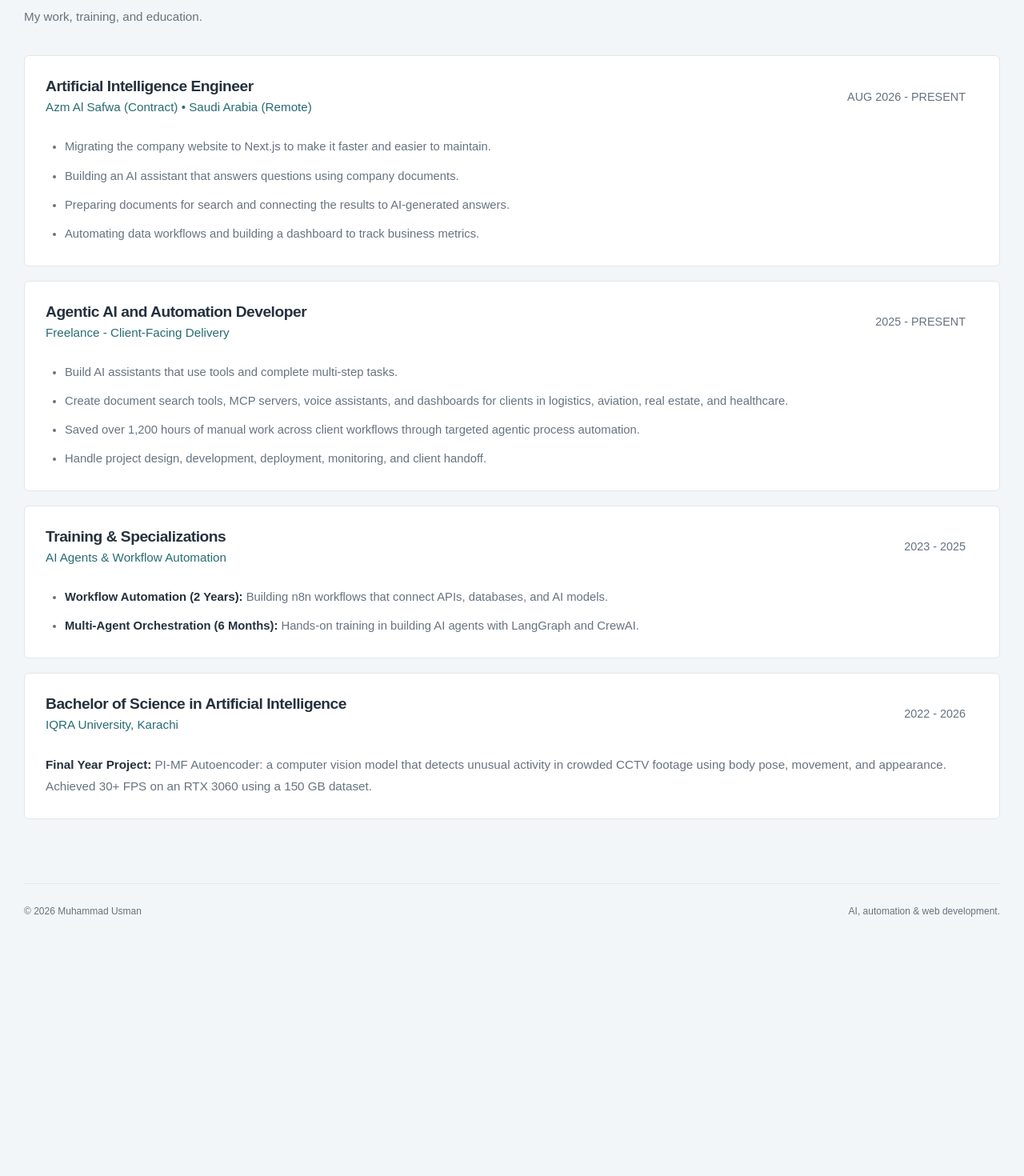
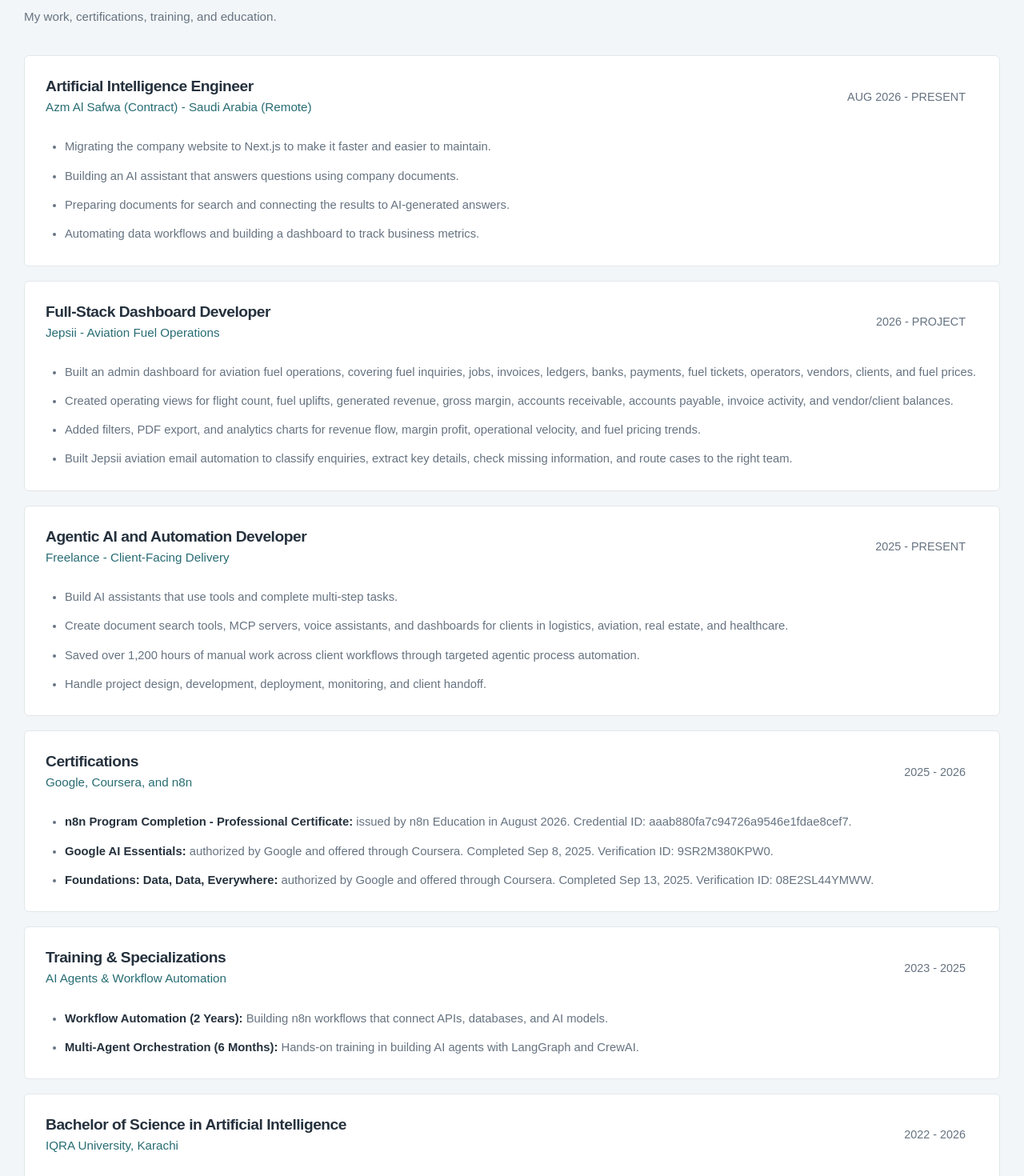
Before and after one commit to MuhammadUsmanGulzar/muhammadusman-portfolio, a Next.js app: page /resume in a window 1280 px wide. Shown: the part 200-1670 px from the top of the page at 80% size. Before the commit the page ends 1375 px from the top, so only its background shows below. Built offline with nearby package versions, Linux system fonts and the light colour scheme.

Commit message:
Add Jepsii experience and certifications

```diff
--- a/src/app/resume/page.js
+++ b/src/app/resume/page.js
@@ -1,83 +1,130 @@
+const cardHeaderStyle = {
+  display: 'flex',
+  alignItems: 'center',
+  justifyContent: 'space-between',
+  marginBottom: '1.5rem',
+  flexWrap: 'wrap',
+  gap: '1rem',
+};
+
+const titleStyle = { fontSize: '1.5rem', fontWeight: '700' };
+const metaStyle = { color: 'var(--accent-1)', fontSize: '1rem', fontWeight: '500' };
+const dateStyle = {
+  padding: '0.4rem 1rem',
+  background: 'rgba(255,255,255,0.05)',
+  borderRadius: '50px',
+  fontSize: '0.9rem',
+  color: 'var(--text-muted)',
+};
+const listStyle = {
+  listStyleType: 'disc',
+  listStylePosition: 'outside',
+  marginLeft: '1.5rem',
+  color: 'var(--text-muted)',
+  lineHeight: '1.8',
+  display: 'flex',
+  flexDirection: 'column',
+  gap: '1rem',
+};
+const strongStyle = { color: 'var(--text-main)' };
+
+function ResumeCard({ title, meta, date, children }) {
+  return (
+    <div className="bento-box col-span-12">
+      <div style={cardHeaderStyle}>
+        <div>
+          <h2 style={titleStyle}>{title}</h2>
+          <p style={metaStyle}>{meta}</p>
+        </div>
+        <div style={dateStyle}>{date}</div>
+      </div>
+      {children}
+    </div>
+  );
+}
+
 export default function Resume() {
   return (
     <div className="container">
       <section className="page-header">
-        <h1 className="page-title">Experience & <span>Education</span></h1>
+        <h1 className="page-title">Experience & <span>Certifications</span></h1>
         <p className="page-desc">
-          My work, training, and education.
+          My work, certifications, training, and education.
         </p>
       </section>
 
       <div className="bento-grid">
-        <div className="bento-box col-span-12">
-          <div style={{ display: 'flex', alignItems: 'center', justifyContent: 'space-between', marginBottom: '1.5rem', flexWrap: 'wrap', gap: '1rem' }}>
-            <div>
-              <h2 style={{ fontSize: '1.5rem', fontWeight: '700' }}>Artificial Intelligence Engineer</h2>
-              <p style={{ color: 'var(--accent-1)', fontSize: '1rem', fontWeight: '500' }}>Azm Al Safwa (Contract) &bull; Saudi Arabia (Remote)</p>
-            </div>
-            <div style={{ padding: '0.4rem 1rem', background: 'rgba(255,255,255,0.05)', borderRadius: '50px', fontSize: '0.9rem', color: 'var(--text-muted)' }}>
-              AUG 2026 - PRESENT
-            </div>
-          </div>
-
-          <ul style={{ listStyleType: 'disc', listStylePosition: 'outside', marginLeft: '1.5rem', color: 'var(--text-muted)', lineHeight: '1.8', display: 'flex', flexDirection: 'column', gap: '1rem' }}>
+        <ResumeCard
+          title="Artificial Intelligence Engineer"
+          meta="Azm Al Safwa (Contract) - Saudi Arabia (Remote)"
+          date="AUG 2026 - PRESENT"
+        >
+          <ul style={listStyle}>
             <li>Migrating the company website to Next.js to make it faster and easier to maintain.</li>
             <li>Building an AI assistant that answers questions using company documents.</li>
             <li>Preparing documents for search and connecting the results to AI-generated answers.</li>
             <li>Automating data workflows and building a dashboard to track business metrics.</li>
           </ul>
-        </div>
-        <div className="bento-box col-span-12">
-          <div style={{ display: 'flex', alignItems: 'center', justifyContent: 'space-between', marginBottom: '1.5rem', flexWrap: 'wrap', gap: '1rem' }}>
-            <div>
-              <h2 style={{ fontSize: '1.5rem', fontWeight: '700' }}>Agentic AI and Automation Developer</h2>
-              <p style={{ color: 'var(--accent-1)', fontSize: '1rem', fontWeight: '500' }}>Freelance - Client-Facing Delivery</p>
-            </div>
-            <div style={{ padding: '0.4rem 1rem', background: 'rgba(255,255,255,0.05)', borderRadius: '50px', fontSize: '0.9rem', color: 'var(--text-muted)' }}>
-              2025 - PRESENT
-            </div>
-          </div>
+        </ResumeCard>
 
-          <ul style={{ listStyleType: 'disc', listStylePosition: 'outside', marginLeft: '1.5rem', color: 'var(--text-muted)', lineHeight: '1.8', display: 'flex', flexDirection: 'column', gap: '1rem' }}>
+        <ResumeCard
+          title="Full-Stack Dashboard Developer"
+          meta="Jepsii - Aviation Fuel Operations"
+          date="2026 - PROJECT"
+        >
+          <ul style={listStyle}>
+            <li>Built an admin dashboard for aviation fuel operations, covering fuel inquiries, jobs, invoices, ledgers, banks, payments, fuel tickets, operators, vendors, clients, and fuel prices.</li>
+            <li>Created operating views for flight count, fuel uplifts, generated revenue, gross margin, accounts receivable, accounts payable, invoice activity, and vendor/client balances.</li>
+            <li>Added filters, PDF export, and analytics charts for revenue flow, margin profit, operational velocity, and fuel pricing trends.</li>
+            <li>Built Jepsii aviation email automation to classify enquiries, extract key details, check missing information, and route cases to the right team.</li>
+          </ul>
+        </ResumeCard>
+
+        <ResumeCard
+          title="Agentic AI and Automation Developer"
+          meta="Freelance - Client-Facing Delivery"
+          date="2025 - PRESENT"
+        >
+          <ul style={listStyle}>
             <li>Build AI assistants that use tools and complete multi-step tasks.</li>
             <li>Create document search tools, MCP servers, voice assistants, and dashboards for clients in logistics, aviation, real estate, and healthcare.</li>
             <li>Saved over 1,200 hours of manual work across client workflows through targeted agentic process automation.</li>
             <li>Handle project design, development, deployment, monitoring, and client handoff.</li>
           </ul>
-        </div>
+        </ResumeCard>
 
-        <div className="bento-box col-span-12">
-          <div style={{ display: 'flex', alignItems: 'center', justifyContent: 'space-between', marginBottom: '1.5rem', flexWrap: 'wrap', gap: '1rem' }}>
-            <div>
-              <h2 style={{ fontSize: '1.5rem', fontWeight: '700' }}>Training & Specializations</h2>
-              <p style={{ color: 'var(--accent-1)', fontSize: '1rem', fontWeight: '500' }}>AI Agents & Workflow Automation</p>
-            </div>
-            <div style={{ padding: '0.4rem 1rem', background: 'rgba(255,255,255,0.05)', borderRadius: '50px', fontSize: '0.9rem', color: 'var(--text-muted)' }}>
-              2023 - 2025
-            </div>
-          </div>
+        <ResumeCard
+          title="Certifications"
+          meta="Google, Coursera, and n8n"
+          date="2025 - 2026"
+        >
+          <ul style={listStyle}>
+            <li><strong style={strongStyle}>n8n Program Completion - Professional Certificate:</strong> issued by n8n Education in August 2026. Credential ID: aaab880fa7c94726a9546e1fdae8cef7.</li>
+            <li><strong style={strongStyle}>Google AI Essentials:</strong> authorized by Google and offered through Coursera. Completed Sep 8, 2025. Verification ID: 9SR2M380KPW0.</li>
+            <li><strong style={strongStyle}>Foundations: Data, Data, Everywhere:</strong> authorized by Google and offered through Coursera. Completed Sep 13, 2025. Verification ID: 08E2SL44YMWW.</li>
+          </ul>
+        </ResumeCard>
 
-          <ul style={{ listStyleType: 'disc', listStylePosition: 'outside', marginLeft: '1.5rem', color: 'var(--text-muted)', lineHeight: '1.8', display: 'flex', flexDirection: 'column', gap: '1rem' }}>
-            <li><strong style={{ color: 'var(--text-main)' }}>Workflow Automation (2 Years):</strong> Building n8n workflows that connect APIs, databases, and AI models.</li>
-            <li><strong style={{ color: 'var(--text-main)' }}>Multi-Agent Orchestration (6 Months):</strong> Hands-on training in building AI agents with LangGraph and CrewAI.</li>
+        <ResumeCard
+          title="Training & Specializations"
+          meta="AI Agents & Workflow Automation"
+          date="2023 - 2025"
+        >
+          <ul style={listStyle}>
+            <li><strong style={strongStyle}>Workflow Automation (2 Years):</strong> Building n8n workflows that connect APIs, databases, and AI models.</li>
+            <li><strong style={strongStyle}>Multi-Agent Orchestration (6 Months):</strong> Hands-on training in building AI agents with LangGraph and CrewAI.</li>
           </ul>
-        </div>
+        </ResumeCard>
 
-        <div className="bento-box col-span-12">
-          <div style={{ display: 'flex', alignItems: 'center', justifyContent: 'space-between', marginBottom: '1.5rem', flexWrap: 'wrap', gap: '1rem' }}>
-            <div>
-              <h2 style={{ fontSize: '1.5rem', fontWeight: '700' }}>Bachelor of Science in Artificial Intelligence</h2>
-              <p style={{ color: 'var(--accent-2)', fontSize: '1rem', fontWeight: '500' }}>IQRA University, Karachi</p>
-            </div>
-            <div style={{ padding: '0.4rem 1rem', background: 'rgba(255,255,255,0.05)', borderRadius: '50px', fontSize: '0.9rem', color: 'var(--text-muted)' }}>
-              2022 - 2026
-            </div>
-          </div>
-
+        <ResumeCard
+          title="Bachelor of Science in Artificial Intelligence"
+          meta="IQRA University, Karachi"
+          date="2022 - 2026"
+        >
           <p style={{ color: 'var(--text-muted)', lineHeight: '1.8' }}>
-            <strong style={{ color: 'var(--text-main)' }}>Final Year Project:</strong> PI-MF Autoencoder: a computer vision model that detects unusual activity in crowded CCTV footage using body pose, movement, and appearance. Achieved 30+ FPS on an RTX 3060 using a 150 GB dataset.
+            <strong style={strongStyle}>Final Year Project:</strong> PI-MF Autoencoder: a computer vision model that detects unusual activity in crowded CCTV footage using body pose, movement, and appearance. Achieved 30+ FPS on an RTX 3060 using a 150 GB dataset.
           </p>
-        </div>
+        </ResumeCard>
       </div>
     </div>
   );
```
